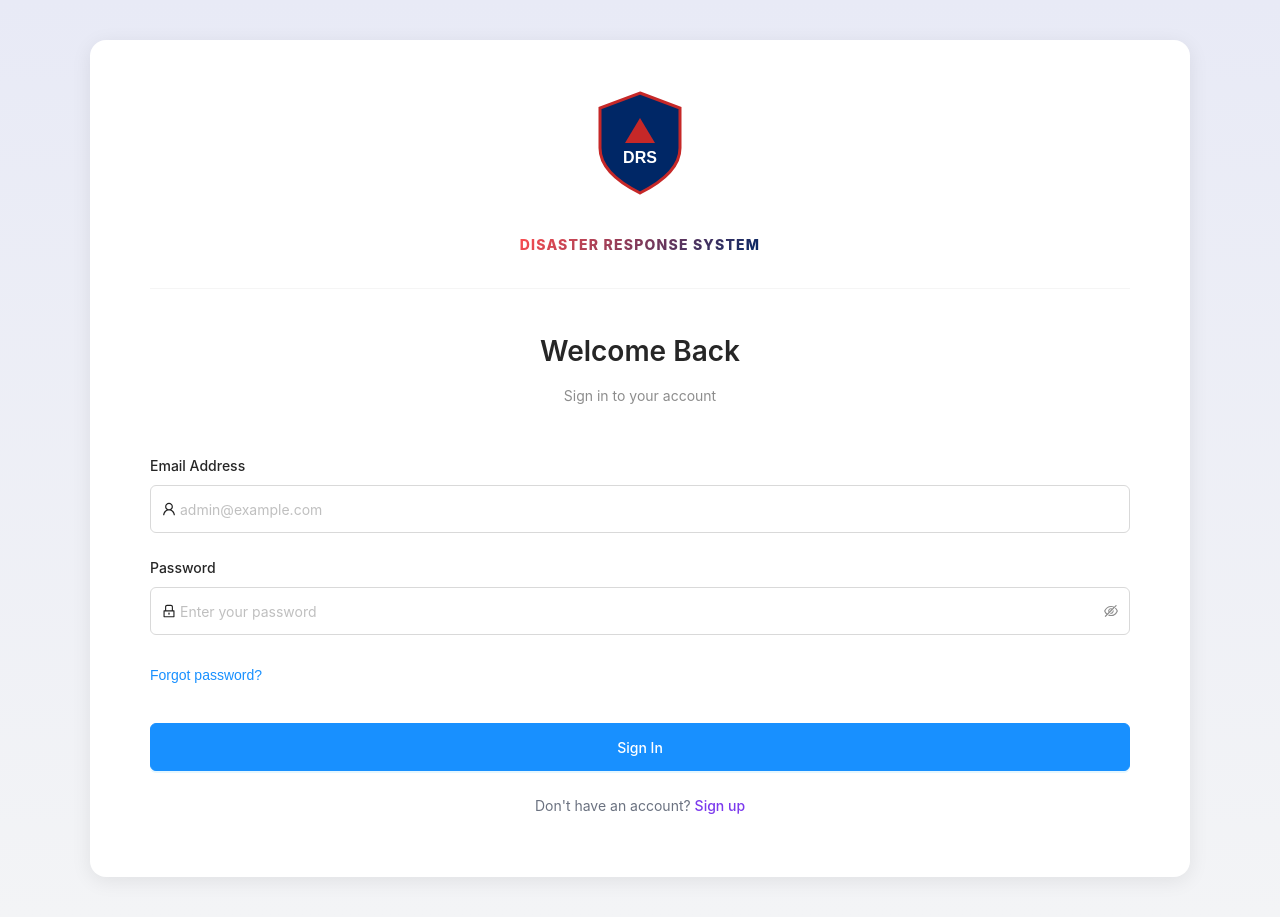
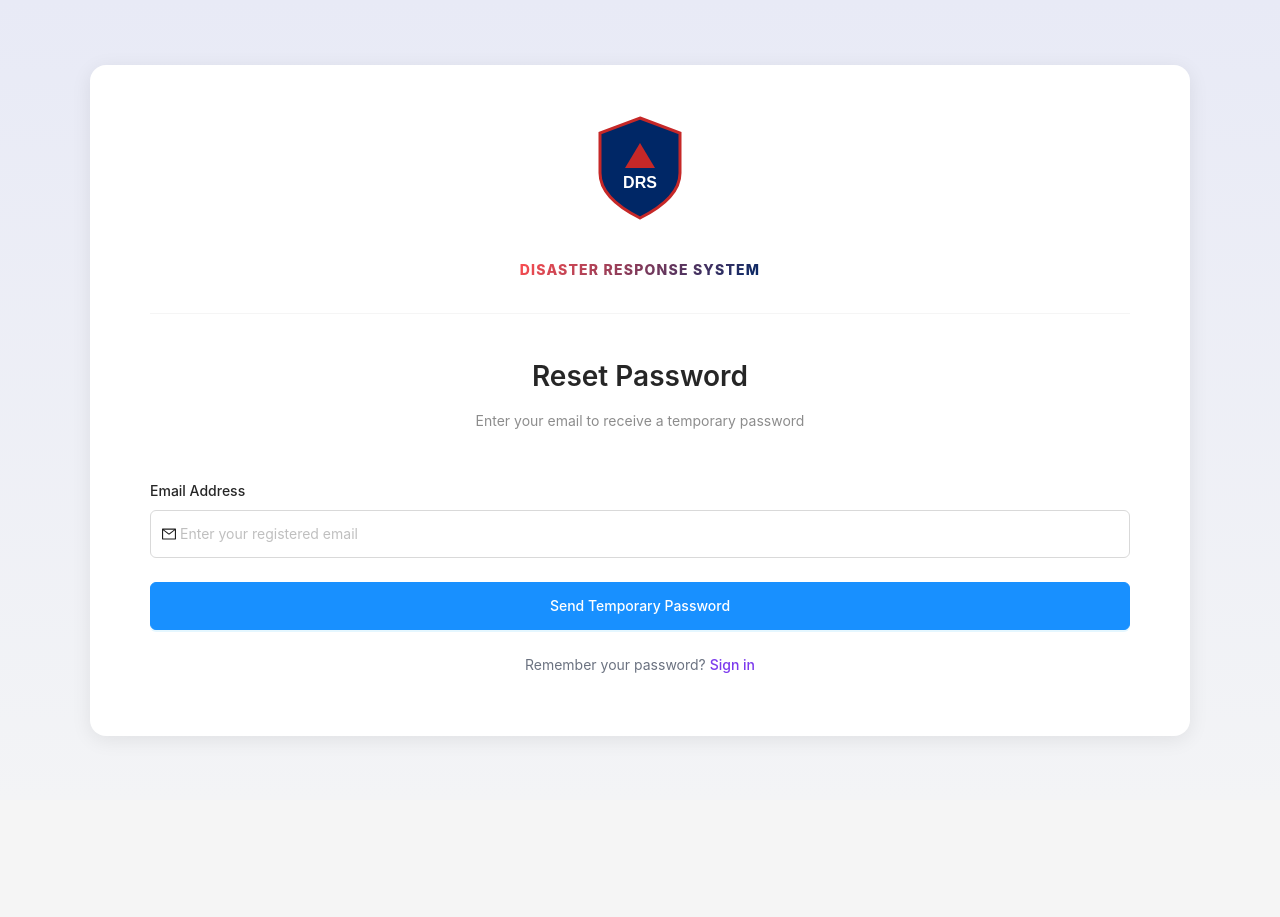
Before and after one commit to ase-group-11/drs-frontend, a React (Create React App) app in the folder apps/web/: page /forgot-password in a window 1280 px wide. Before the commit this address led to /login. After the commit the page ends 800 px from the top, so only its background shows below. Built offline with nearby package versions, Linux system fonts and the light colour scheme; no server answers.

Commit message:
forgot password

```diff
--- a/apps/web/src/components/organisms/LoginForm/LoginForm.tsx
+++ b/apps/web/src/components/organisms/LoginForm/LoginForm.tsx
@@ -2,7 +2,7 @@
 import React, { useState } from 'react';
 import { Form, Input, Button, App } from 'antd';
 import { UserOutlined, LockOutlined } from '@ant-design/icons';
-import { Link } from 'react-router-dom';
+import { Link, useNavigate } from 'react-router-dom';
 import { useAuth } from '../../../hooks';
 import type { LoginFormData } from '../../../types';
 import './LoginForm.css';
@@ -12,6 +12,7 @@ const LoginFormInner: React.FC = () => {
   const { login } = useAuth();
   const [form] = Form.useForm();
   const { message } = App.useApp();
+  const navigate = useNavigate();
 
   const handleSubmit = async (values: LoginFormData) => {
     setLoading(true);
@@ -69,8 +70,8 @@ const LoginFormInner: React.FC = () => {
             <button
               type="button"
               className="forgot-password-link"
-              onClick={() => {}}
-              style={{ background: 'none', border: 'none', cursor: 'pointer', padding: 0 }}
+              onClick={() => navigate('/forgot-password')}
+              style={{ background: 'none', border: 'none', cursor: 'pointer', padding: 0, color: '#7c3aed' }}
             >
               Forgot password?
             </button>
--- /dev/null
+++ b/apps/web/src/components/pages/ForgotPasswordPage/ForgotPasswordPage.tsx
@@ -0,0 +1,185 @@
+import React, { useState } from 'react';
+import { Form, Input, Button, App } from 'antd';
+import { MailOutlined, LockOutlined } from '@ant-design/icons';
+import { useNavigate } from 'react-router-dom';
+import { AuthTemplate } from '../../templates';
+import apiClient from '../../../lib/axios';
+import { API_ENDPOINTS } from '../../../config';
+
+const PASSWORD_RULES = [
+  { required: true, message: 'Please enter your new password' },
+  { min: 8, message: 'Password must be at least 8 characters' },
+  {
+    pattern: /^(?=.*[a-z])(?=.*[A-Z])(?=.*\d)(?=.*[@$!%*?&])[A-Za-z\d@$!%*?&]/,
+    message: 'Must contain uppercase, lowercase, number and special character (@,$,!,%,*,?,&)',
+  },
+];
+
+const ForgotPasswordForm: React.FC = () => {
+  const [emailForm] = Form.useForm();
+  const [resetForm] = Form.useForm();
+  const [step, setStep] = useState<'request' | 'reset'>('request');
+  const [email, setEmail] = useState('');
+  const [requesting, setRequesting] = useState(false);
+  const [resetting, setResetting] = useState(false);
+  const navigate = useNavigate();
+  const { message } = App.useApp();
+
+  const handleRequest = async (values: { email: string }) => {
+    setRequesting(true);
+    try {
+      await apiClient.post(API_ENDPOINTS.EMERGENCY_TEAM.FORGOT_PASSWORD, {
+        email: values.email,
+      });
+      setEmail(values.email);
+      setStep('reset');
+      message.success('Temporary password sent to your email.');
+    } catch (err: any) {
+      const raw = err?.response?.data?.detail ?? err?.message ?? 'Failed to send reset email.';
+      const msg = typeof raw === 'string' ? raw.replace(/^rate_limit:\s*/i, '') : 'Failed to send reset email.';
+      message.error(msg);
+    } finally {
+      setRequesting(false);
+    }
+  };
+
+  const handleReset = async (values: { temp_password: string; new_password: string; confirm_password: string }) => {
+    setResetting(true);
+    try {
+      await apiClient.post(API_ENDPOINTS.EMERGENCY_TEAM.RESET_PASSWORD, {
+        email,
+        temp_password: values.temp_password,
+        new_password: values.new_password,
+      });
+      message.success('Password reset successfully! Please log in.');
+      setTimeout(() => navigate('/login'), 1200);
+    } catch (err: any) {
+      const raw = err?.response?.data?.detail ?? err?.message ?? 'Failed to reset password.';
+      const msg = typeof raw === 'string' ? raw.replace(/^rate_limit:\s*/i, '') : 'Failed to reset password.';
+      message.error(msg);
+    } finally {
+      setResetting(false);
+    }
+  };
+
+  if (step === 'request') {
+    return (
+      <Form form={emailForm} layout="vertical" onFinish={handleRequest} requiredMark={false}>
+        <Form.Item
+          name="email"
+          label="Email Address"
+          rules={[
+            { required: true, message: 'Please enter your email' },
+            { type: 'email', message: 'Please enter a valid email' },
+          ]}
+        >
+          <Input
+            prefix={<MailOutlined />}
+            placeholder="Enter your registered email"
+            size="large"
+          />
+        </Form.Item>
+
+        <Form.Item>
+          <Button
+            type="primary"
+            htmlType="submit"
+            loading={requesting}
+            block
+            size="large"
+          >
+            Send Temporary Password
+          </Button>
+        </Form.Item>
+
+        <div style={{ textAlign: 'center', fontSize: 14, color: '#6b7280' }}>
+          Remember your password?{' '}
+          <span
+            onClick={() => navigate('/login')}
+            style={{ color: '#7c3aed', fontWeight: 500, cursor: 'pointer' }}
+          >
+            Sign in
+          </span>
+        </div>
+      </Form>
+    );
+  }
+
+  return (
+    <Form form={resetForm} layout="vertical" onFinish={handleReset} requiredMark={false}>
+      <div style={{
+        background: '#f0fdf4', border: '1px solid #bbf7d0', borderRadius: 8,
+        padding: '10px 14px', marginBottom: 20, fontSize: 13, color: '#15803d',
+      }}>
+        A temporary password has been sent to <strong>{email}</strong>. Enter it below along with your new password.
+      </div>
+
+      <Form.Item
+        name="temp_password"
+        label="Temporary Password"
+        rules={[{ required: true, message: 'Please enter the temporary password' }]}
+      >
+        <Input.Password prefix={<LockOutlined />} placeholder="Enter temporary password" size="large" />
+      </Form.Item>
+
+      <Form.Item
+        name="new_password"
+        label="New Password"
+        rules={PASSWORD_RULES}
+        hasFeedback
+      >
+        <Input.Password prefix={<LockOutlined />} placeholder="Enter new password" size="large" />
+      </Form.Item>
+
+      <Form.Item
+        name="confirm_password"
+        label="Confirm New Password"
+        dependencies={['new_password']}
+        hasFeedback
+        rules={[
+          { required: true, message: 'Please confirm your new password' },
+          ({ getFieldValue }) => ({
+            validator(_, value) {
+              if (!value || getFieldValue('new_password') === value) return Promise.resolve();
+              return Promise.reject(new Error('Passwords do not match'));
+            },
+          }),
+        ]}
+      >
+        <Input.Password prefix={<LockOutlined />} placeholder="Confirm new password" size="large" />
+      </Form.Item>
+
+      <Form.Item>
+        <Button
+          type="primary"
+          htmlType="submit"
+          loading={resetting}
+          block
+          size="large"
+          style={{}}
+        >
+          Reset Password
+        </Button>
+      </Form.Item>
+
+      <div style={{ textAlign: 'center', fontSize: 14, color: '#6b7280' }}>
+        <span
+          onClick={() => setStep('request')}
+          style={{ color: '#7c3aed', fontWeight: 500, cursor: 'pointer' }}
+        >
+          ← Back
+        </span>
+      </div>
+    </Form>
+  );
+};
+
+const ForgotPasswordPage: React.FC = () => (
+  <App>
+    <AuthTemplate title="Reset Password" subtitle="Enter your email to receive a temporary password">
+      <ForgotPasswordForm />
+    </AuthTemplate>
+  </App>
+);
+
+export default ForgotPasswordPage;
--- a/apps/web/src/config/api.config.ts
+++ b/apps/web/src/config/api.config.ts
@@ -14,6 +14,8 @@ export const API_ENDPOINTS = {
     LOGIN:             '/emergency-team/login',
     LOGIN_VERIFY:      '/emergency-team/login/verify',
     CHANGE_PASSWORD:   '/emergency-team/change-password',
+    FORGOT_PASSWORD:   '/emergency-team/forgot-password',
+    RESET_PASSWORD:    '/emergency-team/reset-password',
     DEACTIVATE:        (id: string) => `/emergency-team/deactivate/${id}`,
     HEALTH:            '/emergency-team/health',
   },
--- a/apps/web/src/router/index.tsx
+++ b/apps/web/src/router/index.tsx
@@ -12,6 +12,7 @@ import {
   EmergencyTeamsPage,
   SettingsPage,
 } from '../components/pages';
+import ForgotPasswordPage from '../components/pages/ForgotPasswordPage/ForgotPasswordPage';
 import { useAuth } from '../hooks';
 
 const ScrollToTop: React.FC = () => {
@@ -39,6 +40,7 @@ const AppRouter: React.FC = () => {
         <Route path="/signup" element={<PublicRoute><SignupPage /></PublicRoute>} />
         <Route path="/login" element={<PublicRoute><LoginPage /></PublicRoute>} />
         <Route path="/otp" element={<OtpPage />} />
+        <Route path="/forgot-password" element={<PublicRoute><ForgotPasswordPage /></PublicRoute>} />
 
         <Route path="/admin/dashboard"       element={<AdminRoute><DashboardPage /></AdminRoute>} />
         <Route path="/admin/users"           element={<AdminRoute><UserManagementPage /></AdminRoute>} />
```
